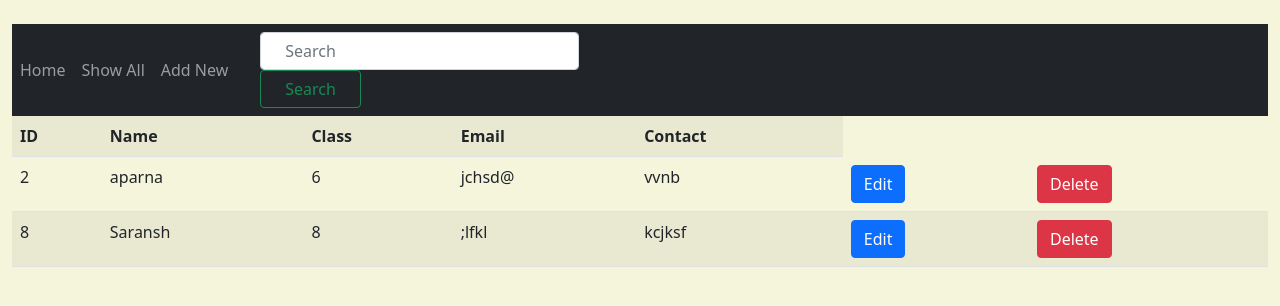
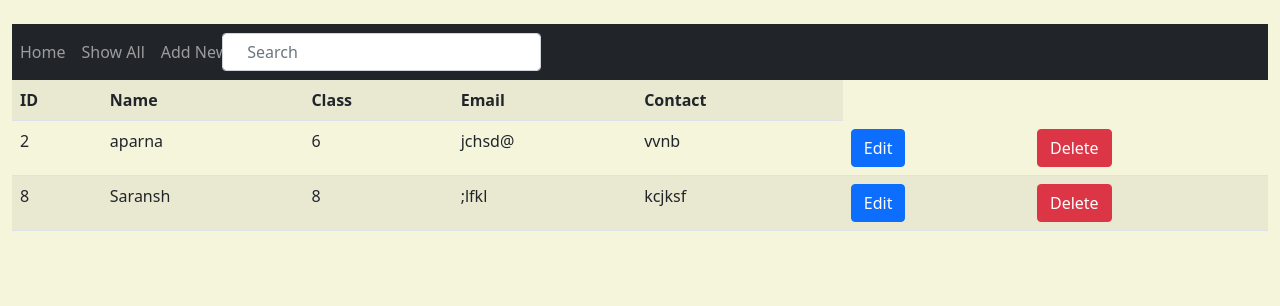
Before and after one commit to Pragya-10/Student, a Django app: page /show in a window 1280 px wide. Shown: the top 306 px of the page. Run offline with Django 3.2, Linux system fonts and the light colour scheme; data comes from the database, SQL or seed files in the repository.

Commit message:
Version 2.2 Designed buttons

```diff
--- a/myapp/Templates/base.html
+++ b/myapp/Templates/base.html
@@ -27,8 +27,8 @@
        </ul>
        <form method="POST" action="search" class="form-inline my-2 my-lg-0">
            {% csrf_token %}
-         <input style="width: 97%;"name="name" class="form-control mr-sm-2 mx-4 px-4" type="search" placeholder="Search" aria-label="Search">
-         <button class="btn btn-outline-success my-2 my-sm-0 mx-4 px-4" type="submit">Search</button>
+         <input style="width: 97%;float: inline-end;"name="name" class="form-control mr-sm-2 mx-4 px-4" type="search" placeholder="Search" aria-label="Search">
+
         </form>
 
 
@@ -42,10 +42,13 @@
 
 
 
+
+
     {% block content %}
 
     {% endblock %}
   </div>
+
 
     <!-- Optional JavaScript; choose one of the two! -->
 
--- a/myapp/Templates/show.html
+++ b/myapp/Templates/show.html
@@ -40,4 +40,5 @@
 
 
 </table>
+
 {% endblock %}
--- a/myapp/Templates/welcome.html
+++ b/myapp/Templates/welcome.html
@@ -170,6 +170,8 @@
     <br>
     <button type="button" class="btn btn-success"><a href="show " style="text-decoration: none; color: white;">Show All</a></button>
   </p>
-
+  <footer><center><b> &copy; Copyright <a href="https://www.linkedin.com/in/pragya-kumari-3b858418a/" target="_blank" style="text-decoration: none; color: blue; ">Pragya Kumari</a>
+  </b></center>
+  </footer>
 </body>
 {% endblock %}
```
Also changed, not shown: static/student.ico (added).
